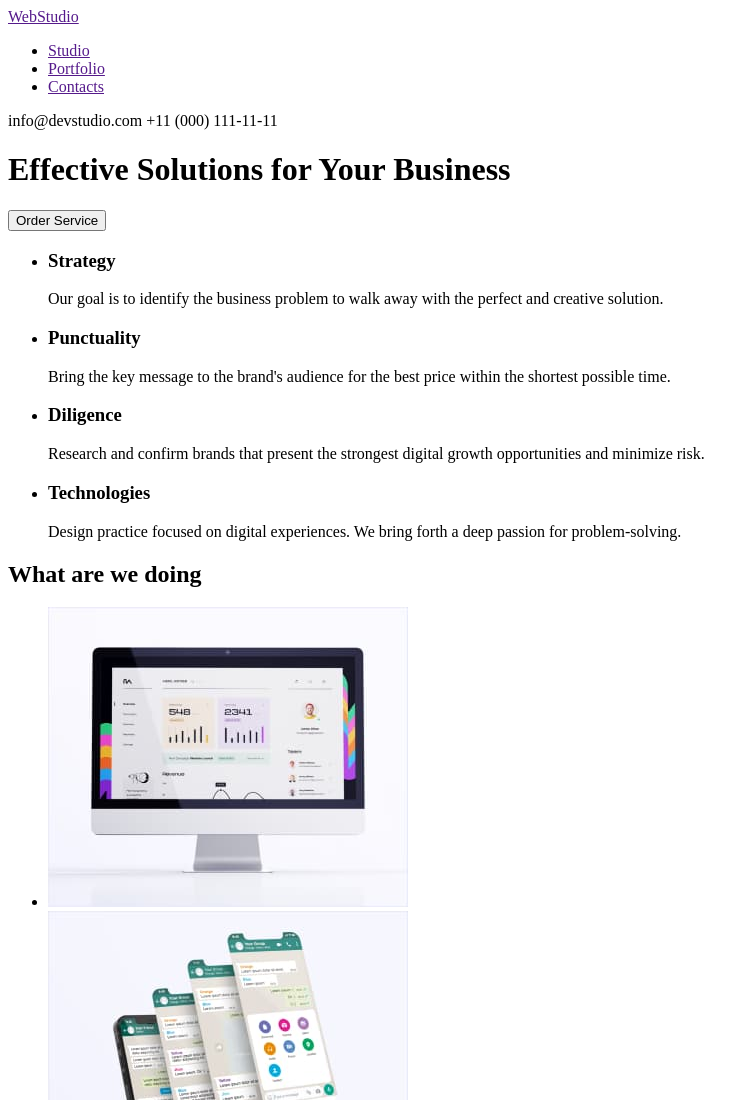
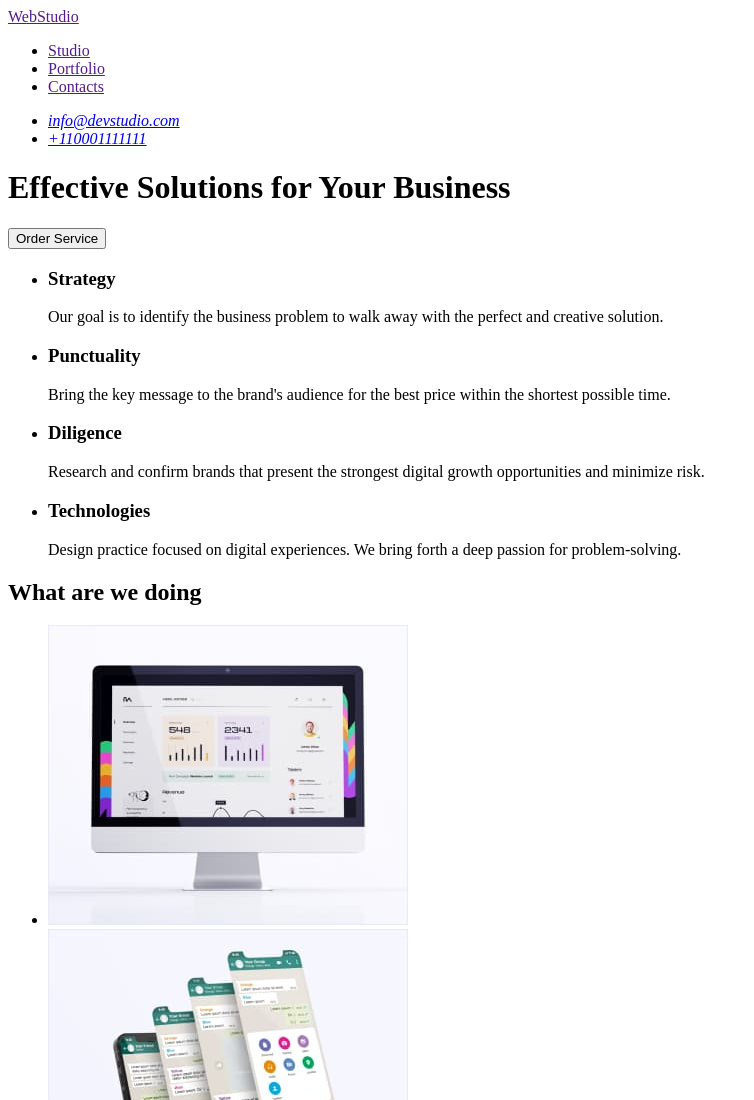
Before and after one commit to KaterynaMishchuk12/goit-markup-hw-01, a plain HTML site: page index.html in a window 1280 px wide. Shown: the top 1100 px of the page, without its empty margins (0-754 px from the left). Drawn offline with Linux system fonts and the light colour scheme.

Commit message:
Update index.html

```diff
--- a/index.html
+++ b/index.html
@@ -18,7 +18,12 @@
         </ul>
       </nav>
       <!-- Contacts -->
-      <p>info@devstudio.com +11 (000) 111-11-11</p>
+      <address>
+        <ul>
+          <li><a href="mailto:info@devstudio.com">info@devstudio.com</a></li>
+          <li><a href="tel:+110001111111">+110001111111</a></li>
+        </ul>
+      </address>
     </header>
 
     <main>
```
